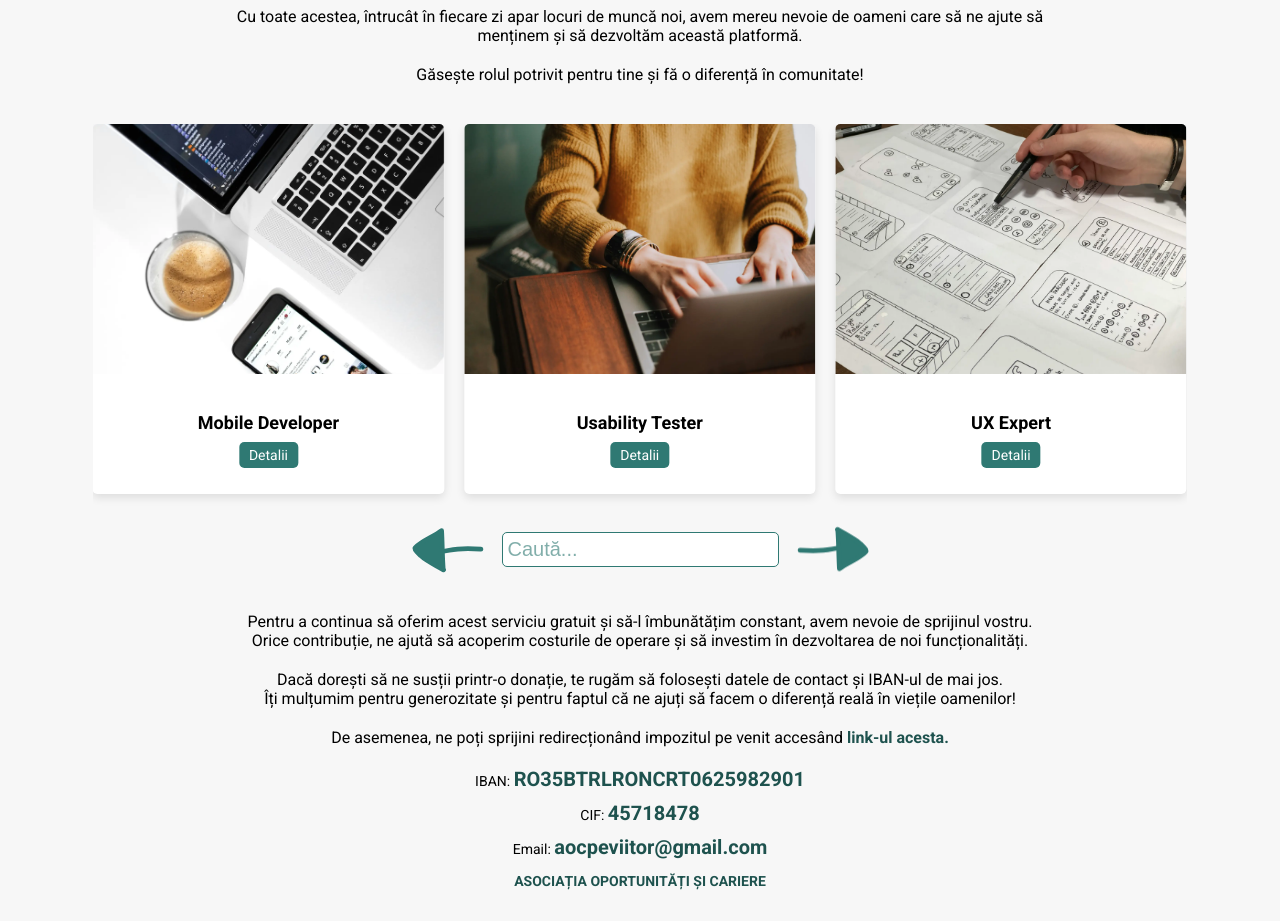
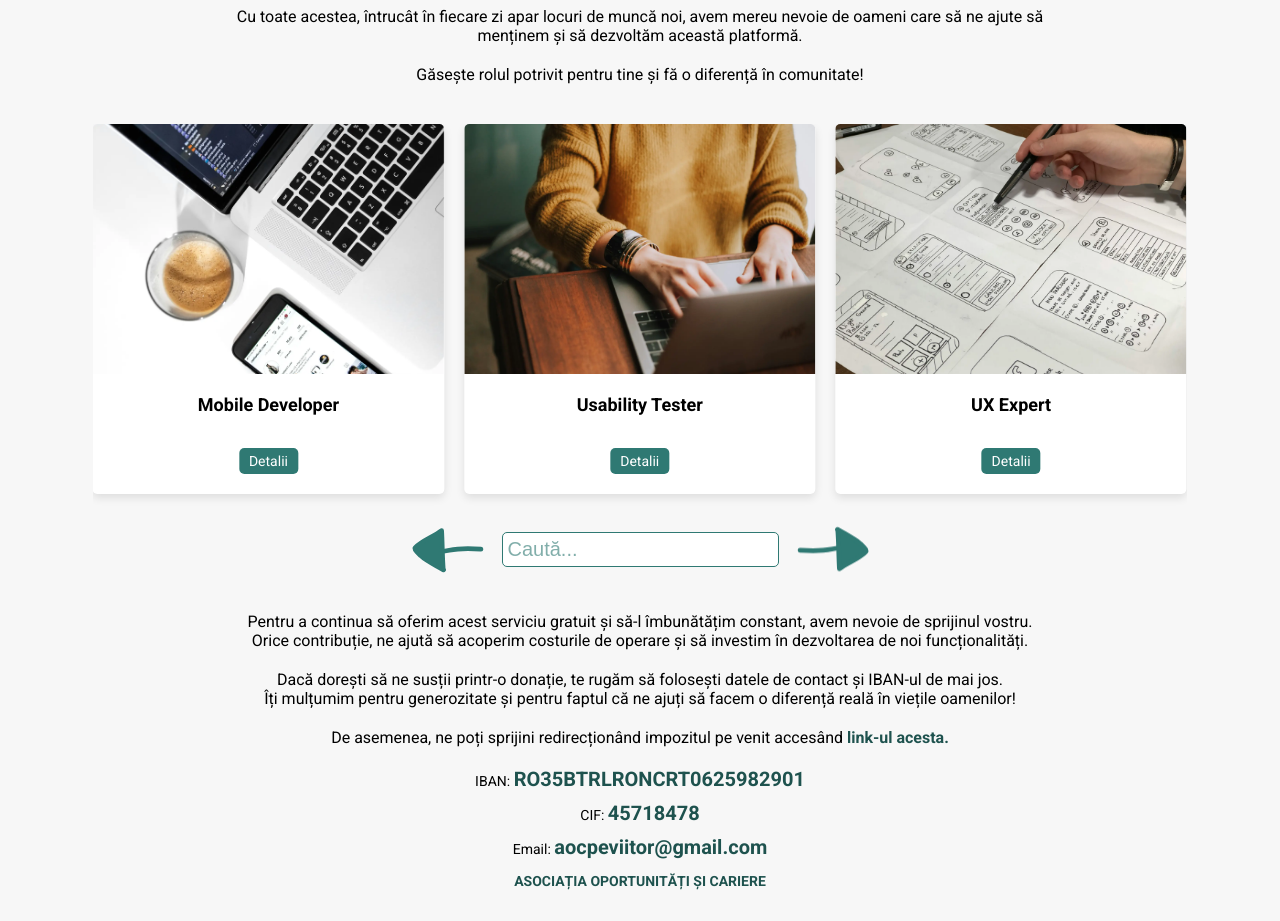
Before and after one commit to peviitor-ro/oportunitatisicariere, a website: page index.html in a window 1280 px wide. Shown: the part 1980-2901 px from the top of the page. Drawn offline with nearby package versions, Linux system fonts and the light colour scheme; animation ran at ten frames a second; files whose address does not match are found by name.

Commit message:
Fix job titles misalignment at the same level for all job-cards

```diff
--- a/jobCards.js
+++ b/jobCards.js
@@ -44,8 +44,8 @@ document.addEventListener("DOMContentLoaded", () => {
         jobElement.innerHTML = `
           <img src="${job.image}" alt="${job.title} Logo" />
           <div class="how-contribute__job__text">
-            <h3>${job.title}</h3>
-            <a href="details.html?id=${job.id}" class="detail-btn" data-id="${job.id}">Detalii</a>
+            <h3 class="how-contribute__job__text__title">${job.title}</h3>
+            <a href="details.html?id=${job.id}" class="how-contribute__job__text__detail-btn" data-id="${job.id}">Detalii</a>
           </div>
         `;
         jobContainer.appendChild(jobElement);
--- a/style/scss/_how-contribute.scss
+++ b/style/scss/_how-contribute.scss
@@ -77,18 +77,13 @@
 
       .swiper-slide {
         text-align: center;
-        font-size: 1.8rem;
         display: flex;
         flex-direction: column;
         justify-content: space-between;
-        align-items: center;
-        gap: 2rem;
         background-color: #fff;
-        padding: 0;
         box-shadow: 0 4px 8px rgba(0, 0, 0, 0.1);
         border-radius: 0.5rem;
         height: 37rem;
-        padding-bottom: 3rem;
         width: 95%;
 
         img {
@@ -96,25 +91,35 @@
           width: 100%;
           height: 25rem;
           object-fit: cover;
-          border-radius: 5px 5px 0 0;
+          border-radius: 0.5rem 0.5rem 0 0;
         }
 
-        h3 {
+        .how-contribute__job__text {
+          width: 100%;
+          height: 8rem;
+          display: flex;
+          flex-direction: column;
+          align-items: center;
+          justify-content: space-between;
+          margin-bottom: 2rem;
+
+          &__title {
             font-size: 1.8rem;
-          margin-bottom: 1rem;
+            padding: 0 2rem;
           }
 
-        a {
+          &__detail-btn {
             font-size: 1.4rem;
             padding: 0.5rem 1rem;
             background-color: $green-mint;
             color: white;
             text-decoration: none;
             border-radius: 0.5rem;
+
+            &:hover {
+              background-color: darken($green-mint, 10%);
             }
-
-        a:hover {
-          background-color: darken($green-mint, 10%);
+          }
         }
       }
     }
@@ -125,7 +130,7 @@
       align-items: center;
       background-color: #f8d7da;
       border: 1px solid #f5c6cb;
-      border-radius: 5px;
+      border-radius: 0.5rem;
       color: #721c24;
       height: 37rem; // Same height as .swiper-slide
       text-align: center;
@@ -139,6 +144,7 @@
 
         h3 {
           font-size: 1.8rem;
+          padding: 0 2rem;
           margin: 0;
         }
       }
```
Also changed, not shown: style/style.css, 1 other file. Lines whose indentation alone changed are shown as unchanged.
